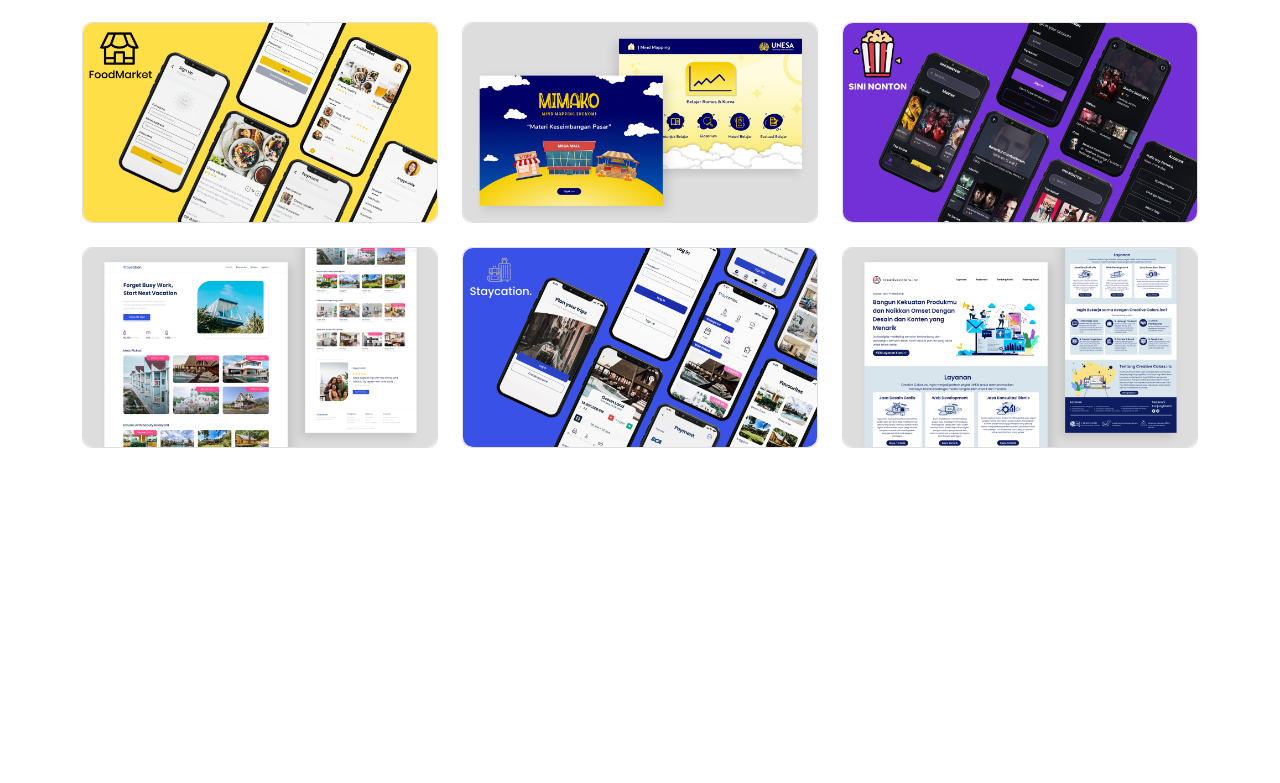
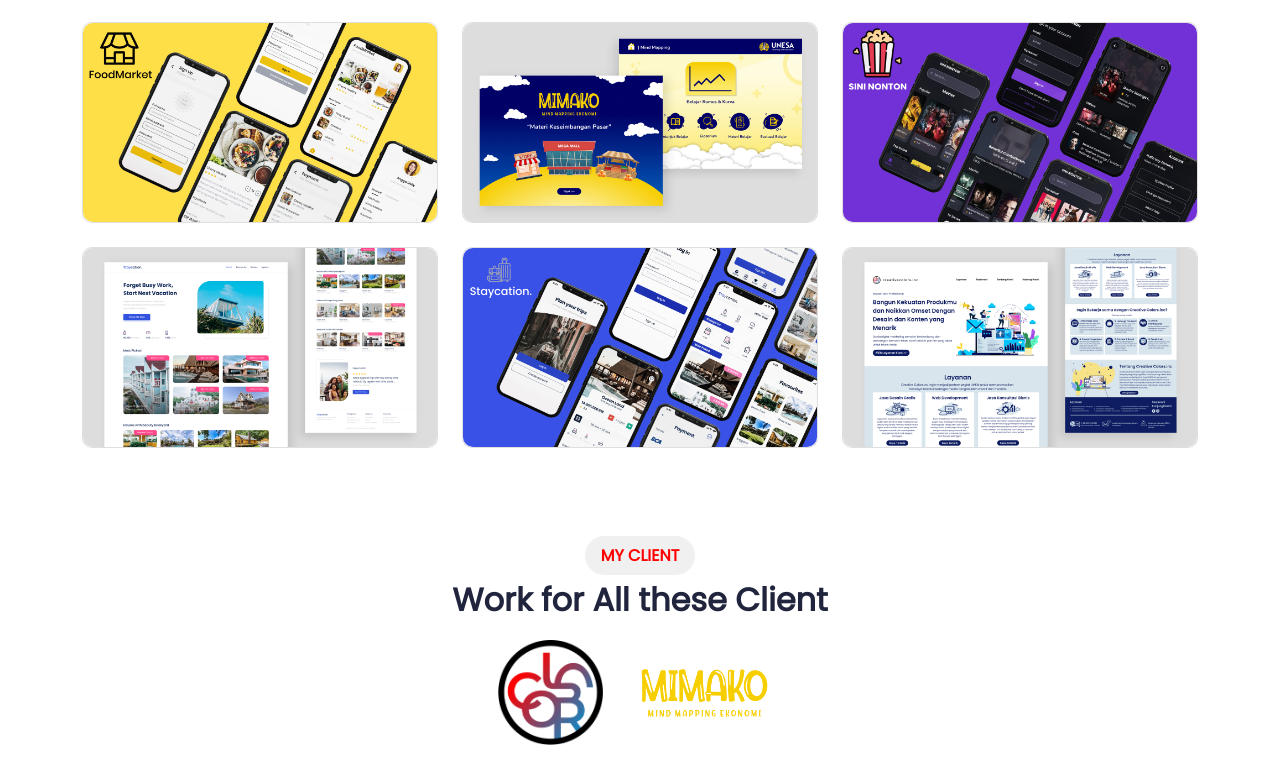
Before and after one commit to izzyzammil/Personal-Portfolio, a React (Create React App) app: page / in a window 1280 px wide. Shown: the part 1622-2405 px from the top of the page. Before the commit the page ends 2118 px from the top, so only its background shows below. Built offline with nearby package versions, Linux system fonts and the light colour scheme.

Commit message:
Add Client Section

```diff
--- a/src/App.js
+++ b/src/App.js
@@ -1,5 +1,6 @@
 import "./App.css";
 import About from "./Components/About";
+import Client from "./Components/Client";
 import Hero from "./Components/Hero";
 import NavigationBar from "./Components/NavigationBar";
 import Portfolio from "./Components/Portfolio";
@@ -14,6 +15,7 @@
         <About />
         <Skills />
         <Portfolio />
+        <Client />
       </div>
     </div>
   );
--- /dev/null
+++ b/src/Components/Client.jsx
@@ -0,0 +1,40 @@
+import React from "react";
+import { Container } from "react-bootstrap";
+import Client1 from "../assets/image/client-ccinc.png";
+import Client2 from "../assets/image/client-mimako.png";
+
+const Client = () => {
+  return (
+    <Container className="py-5">
+      <div className="d-flex align-items-center flex-column">
+        <div className="button-name">
+          <span>MY CLIENT</span>
+        </div>
+        <div className="mt-2">
+          <span className="fs-2 fw-bolder">Work for All these Client</span>
+        </div>
+      </div>
+
+      <div className="d-flex justify-content-center align-items-center py-3">
+        <a href="https://creativecolors-inc.com/" target="_blank">
+          <img
+            src={Client1}
+            alt="creative-colors.inc"
+            width={105}
+            className="client-image"
+          />
+        </a>
+        <a href="https://mimako.creativecolors-inc.com/" target="_blank">
+          <img
+            src={Client2}
+            alt="mimako"
+            width={155}
+            className="client-image"
+          />
+        </a>
+      </div>
+    </Container>
+  );
+};
+
+export default Client;
--- a/src/style/style.css
+++ b/src/style/style.css
@@ -215,3 +215,12 @@
   border-radius: 10px;
   margin: 8px 0;
 }
+
+.client-image {
+  margin: 0 12px;
+  transition: transform 0.3s;
+}
+
+.client-image:hover {
+  transform: translateY(-12px);
+}
```
Also changed, not shown: src/Components/Contact.jsx (added), src/assets/image/client-ccinc.png (added), src/assets/image/client-mimako.png (added).
